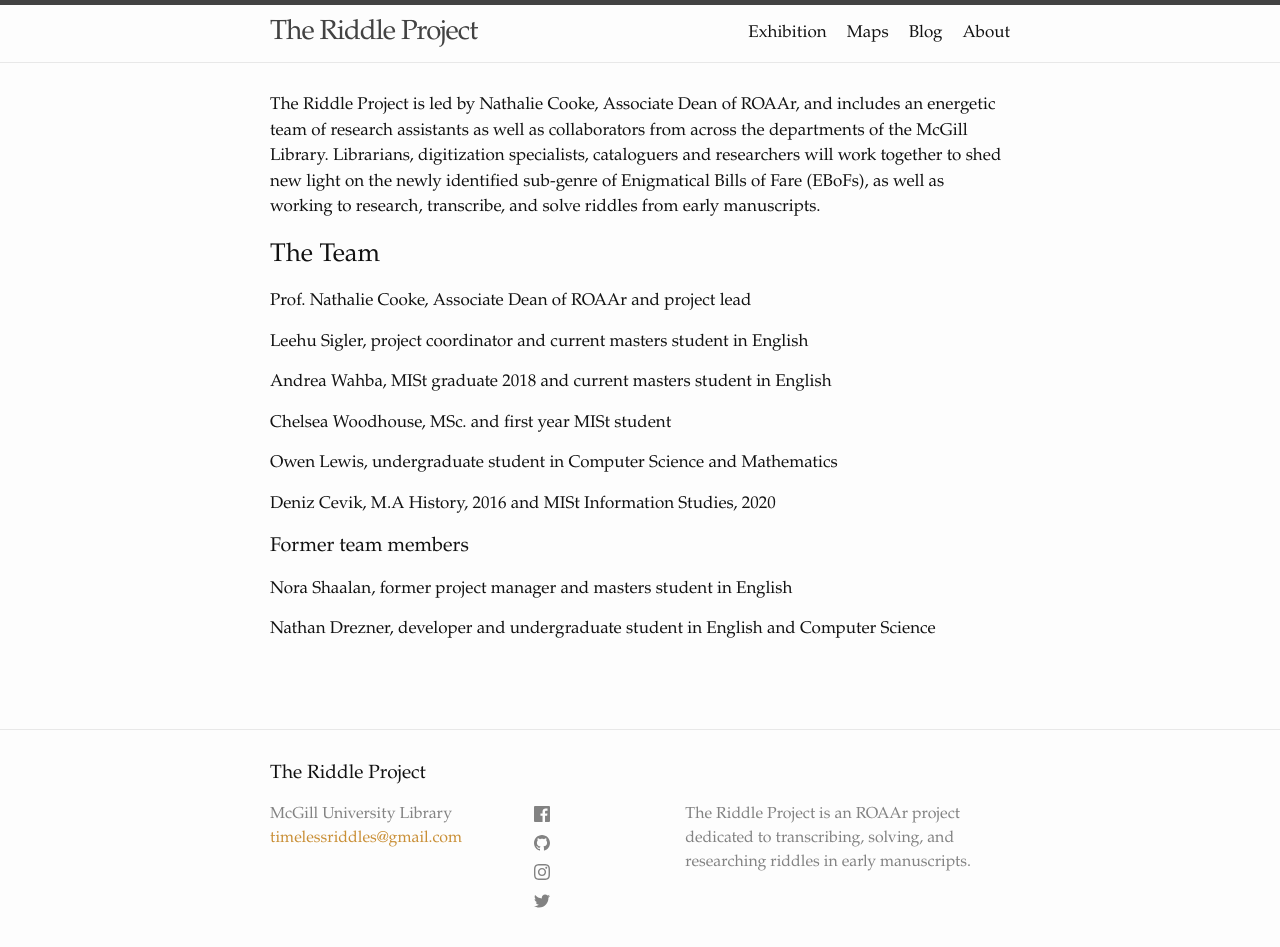
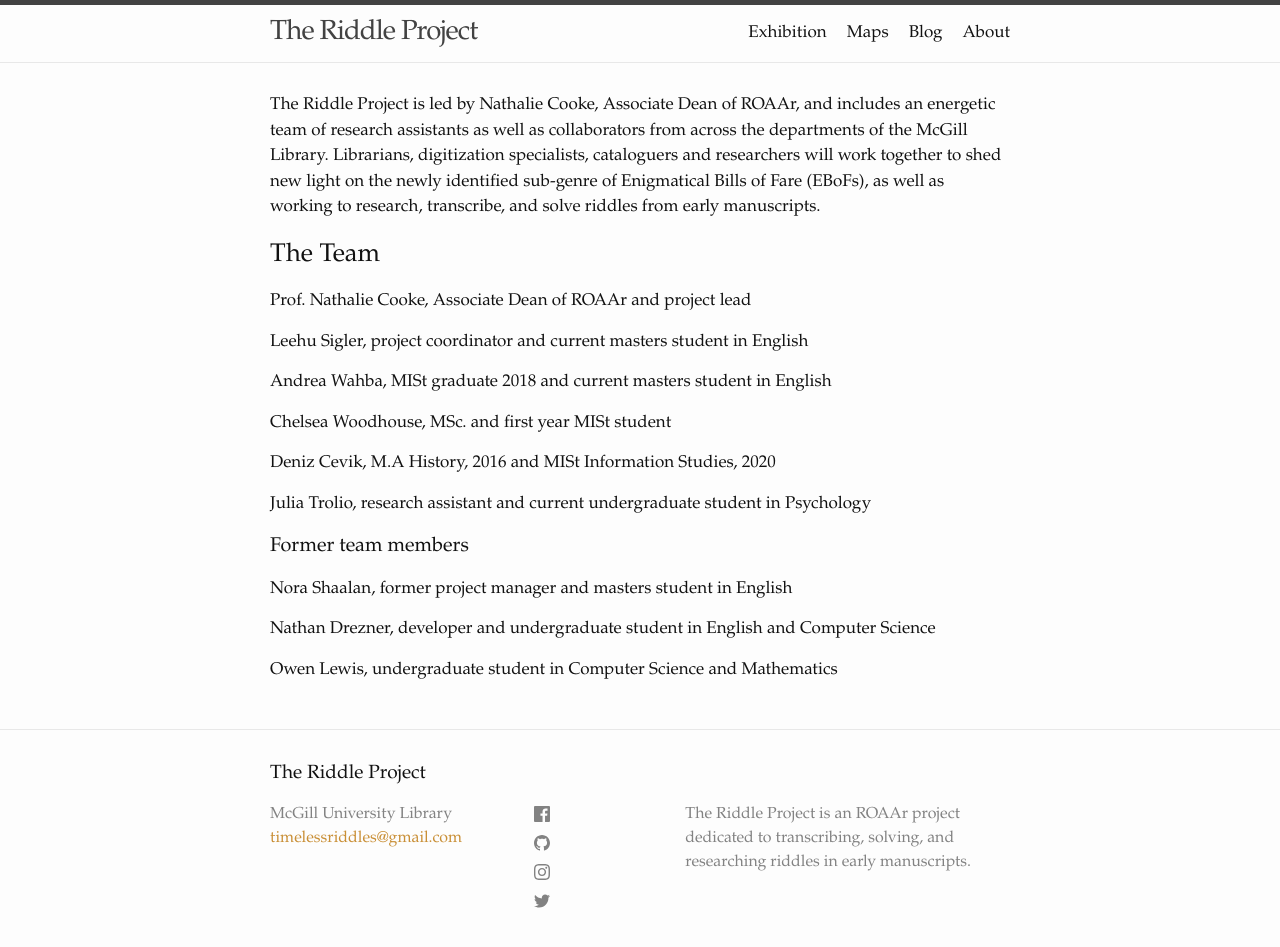
Before and after one commit to riddleproject/riddleproject.github.io, a Jekyll site: the page built from about.md, in a window 1280 px wide and 974 px high. Shown: the top 947 px of the window. Built offline with Jekyll 4.4.1, drawn with Linux system fonts in a browser that asks for light colours.

Commit message:
Update about.md

```diff
--- a/about.md
+++ b/about.md
@@ -14,11 +14,13 @@
 
 Chelsea Woodhouse, MSc. and first year MISt student
 
-Owen Lewis, undergraduate student in Computer Science and Mathematics
+Deniz Cevik, M.A History, 2016 and MISt Information Studies, 2020
 
-Deniz Cevik, M.A History, 2016 and MISt Information Studies, 2020
+Julia Trolio, research assistant and current undergraduate student in Psychology
 
 ### Former team members
 Nora Shaalan, former project manager and masters student in English
 
 Nathan Drezner, developer and undergraduate student in English and Computer Science
+
+Owen Lewis, undergraduate student in Computer Science and Mathematics
```
